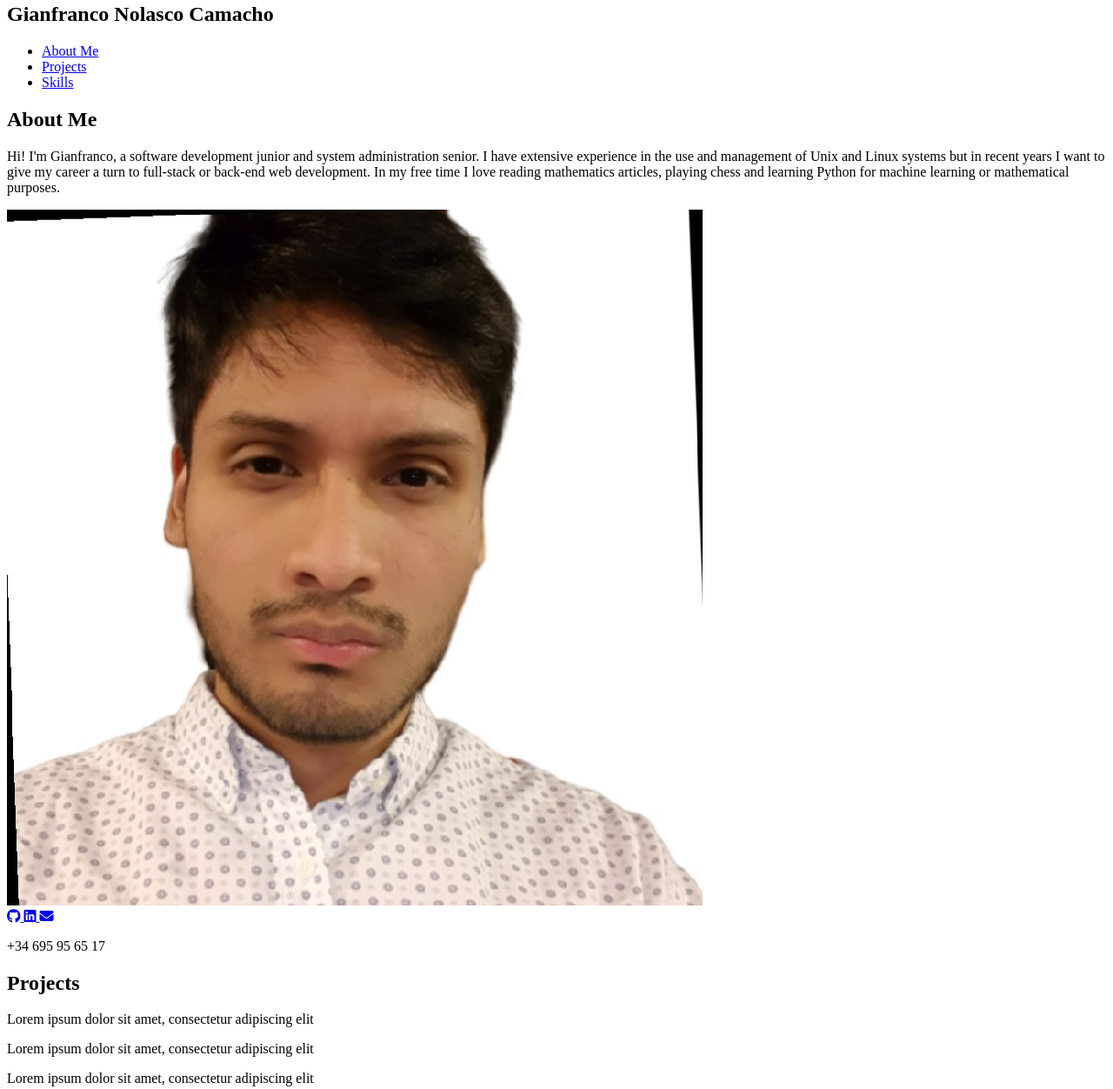
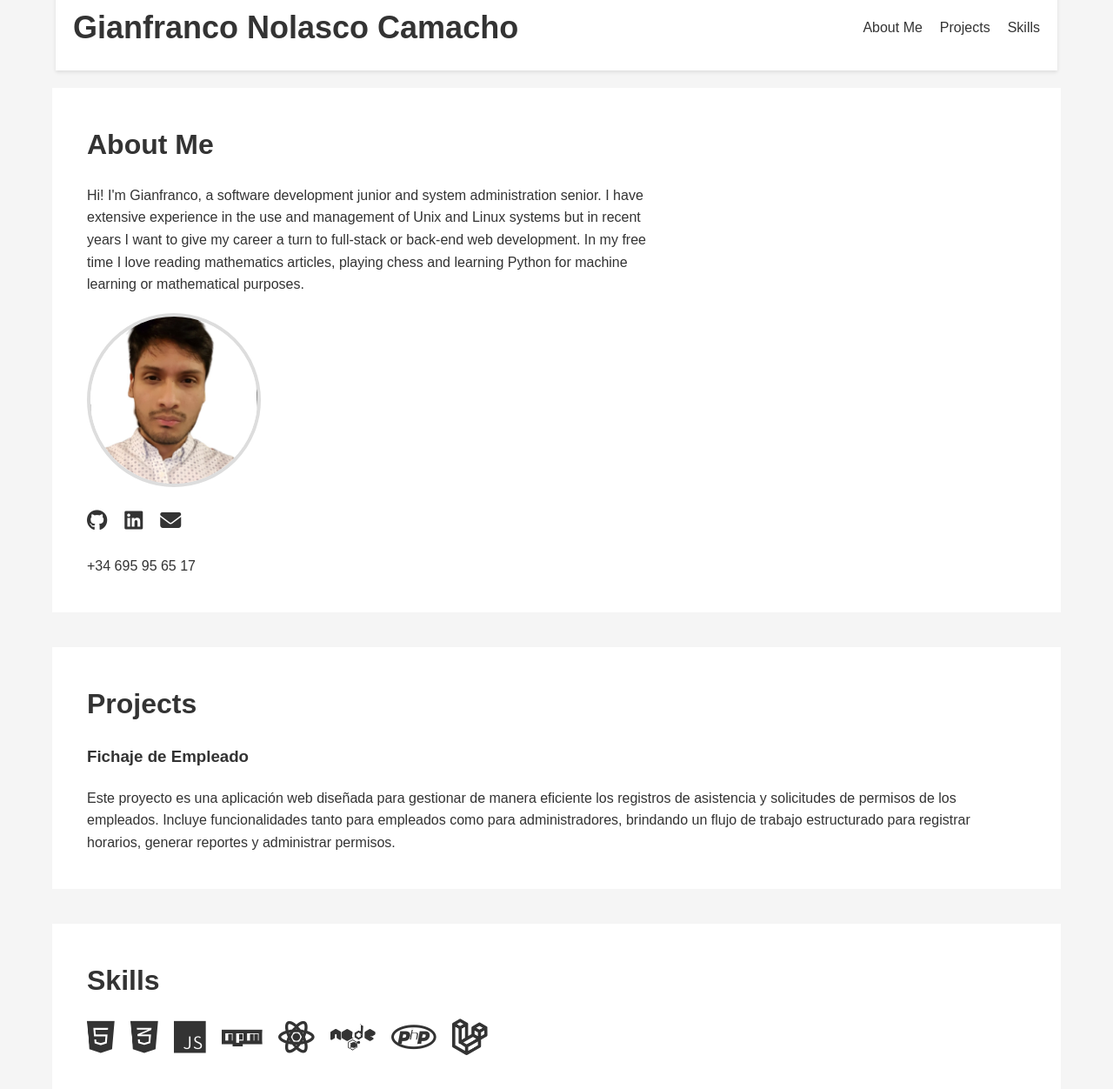
Before and after one commit to ncgianfranco/Portfolio, a plain HTML site: page index.html in a window 1280 px wide. Shown: the part 17-1269 px from the top of the page at 87% size. Drawn offline with Linux system fonts and the light colour scheme.

Commit message:
done de style

```diff
--- a/index.html
+++ b/index.html
@@ -5,6 +5,7 @@
     <meta name="viewport" content="width=device-width, initial-scale=1.0">
     <link rel="stylesheet" href="https://cdnjs.cloudflare.com/ajax/libs/font-awesome/6.7.1/css/all.min.css">
     <title>Portfolio - Gianfranco Nolasco Camacho</title>
+    <link rel="stylesheet" href="style.css">
 </head>
 <body>
     <nav>
@@ -18,6 +19,7 @@
     <main>
         <section id="about-me">
             <div class="about-me-container">
+                <div class="about-me-text-container">
                     <h2>About Me</h2>
                     <p>
                         Hi! I'm Gianfranco, a software development junior and system administration senior.
@@ -41,14 +43,18 @@
                   </div>
                   <p>+34 695 95 65 17</p>
                 </div>
+            </div>
+
         </section>
 
         <section id="projects">
             <h2>Projects</h2>
             <div class="projects-container">
-                <p>Lorem ipsum dolor sit amet, consectetur adipiscing elit</p>
-                <p>Lorem ipsum dolor sit amet, consectetur adipiscing elit</p>
-                <p>Lorem ipsum dolor sit amet, consectetur adipiscing elit</p>
+                <h3><a href="https://github.com/ncgianfranco/Fichaje-Empleados">Fichaje de Empleado</a></h3>
+                <p>Este proyecto es una aplicación web diseñada para gestionar de manera eficiente los registros de
+                    asistencia y solicitudes de permisos de los empleados. Incluye funcionalidades tanto para empleados
+                    como para administradores, brindando un flujo de trabajo estructurado para registrar horarios,
+                    generar reportes y administrar permisos.</p>
             </div>
         </section>
 
--- a/style.css
+++ b/style.css
@@ -0,0 +1,244 @@
+/* General Reset */
+* {
+    margin: 0;
+    padding: 0;
+    box-sizing: border-box;
+}
+
+/* Body Styles */
+body {
+    font-family: Arial, sans-serif;
+    background-color: #f5f5f5;
+    color: #333;
+    line-height: 1.6;
+}
+
+/* Navigation Bar */
+nav {
+    display: flex;
+    justify-content: space-between;
+    align-items: center;
+    background-color: #fff;
+    padding: 20px;
+    box-shadow: 0 2px 4px rgba(0, 0, 0, 0.1);
+    width: 90%; /* Define the width of the navbar */
+    max-width: 1200px; /* Max width for the navbar */
+    margin: 0 auto; /* Centers the navbar */
+}
+
+#main-developer {
+    font-size: 36px; /* Larger font size for h1 */
+    font-weight: bold;
+}
+
+.navigation-items {
+    list-style: none;
+    display: flex;
+    gap: 20px;
+}
+
+.navigation-items li a {
+    text-decoration: none;
+    color: #333;
+    font-size: 16px;
+    font-weight: 500;
+}
+
+.navigation-items li a:hover {
+    color: #007bff;
+}
+
+/* Main Content Layout */
+main {
+    max-width: 1200px;  /* Define max width to center content */
+    margin: 0 auto;     /* Centers the content */
+    padding: 20px;
+}
+
+/* About Me Section */
+#about-me {
+    display: flex;
+    flex-direction: row; /* Alineamos imagen y texto en fila */
+    justify-content: space-between; /* Espacio entre imagen y texto */
+    padding: 40px;
+    background-color: #fff;
+    margin-bottom: 40px;
+}
+
+.about-me-container {
+    display: flex;
+    flex-direction: column; /* Apilamos social links y teléfono debajo de la imagen */
+    gap: 20px;               /* Espaciado entre elementos */
+    align-items: flex-start;
+}
+
+.about-me-text-container {
+    max-width: 60%; /* Definimos un ancho máximo para el texto, para que no ocupe toda la línea */
+    flex-shrink: 0;  /* Evita que el contenedor de texto se encoja */
+    text-align: left;
+}
+
+.about-me-text {
+    text-align: left;
+}
+
+.about-me-text h2 {
+    font-size: 32px;
+    margin-bottom: 20px;
+}
+
+.about-me-text p {
+    font-size: 16px;
+    line-height: 1.6;
+}
+
+.portrait {
+    width: 100px; /* Tamaño más grande de la imagen */
+    height: 200px;
+    border-radius: 50%;
+    object-fit: cover;
+    border: 4px solid #ddd;
+}
+
+.social-links {
+    display: flex;
+    gap: 20px;
+}
+
+.social-links a {
+    color: #333;
+    font-size: 24px;
+    text-decoration: none;
+}
+
+.social-links a:hover {
+    color: #007bff;
+}
+
+#projects,
+#skills {
+    padding: 40px;
+    background-color: #fff;
+    margin-bottom: 40px;
+}
+
+h2 {
+    font-size: 32px; /* Set all h2 to the same font size */
+    margin-bottom: 20px;
+    text-align: left; /* Align h2 to the left */
+}
+
+.projects-container, .skills-container {
+    display: flex;
+    gap: 20px;
+    flex-wrap: wrap;
+}
+
+.projects-container h3 a{
+    text-decoration: none;
+    color: #333;
+}
+
+.projects-container h3 a:hover{
+    font-size: 30px;
+    color: #007bff;
+}
+
+.skills-container i {
+    font-size: 16px;
+    font-weight: bold;
+}
+
+/* Skills Section */
+.skills-container i {
+    font-size: 40px;
+    color: #333;
+}
+
+/* Footer */
+footer {
+    background-color: #fff;
+    text-align: center;
+    padding: 20px;
+    color: #333;
+}
+
+/* Media Queries for Mobile and Tablet */
+@media (max-width: 768px) {
+    /* Navigation Bar */
+    nav {
+        flex-direction: column;
+        align-items: center;
+    }
+
+    #main-developer {
+        margin-bottom: 20px;
+    }
+
+    .navigation-items {
+        flex-direction: column;
+        align-items: center;
+    }
+
+    /* About Me Section */
+    #about-me {
+        flex-direction: column; /* En pantallas pequeñas, apilamos texto e imagen */
+        align-items: center;
+        padding: 20px;
+    }
+
+    .about-me-container {
+        flex-direction: column;
+        align-items: center;
+    }
+
+    .about-me-text {
+        text-align: center;
+        max-width: 100%;
+    }
+
+    .portrait {
+        width: 120px;
+        height: 120px;
+    }
+
+    /* Projects Section */
+    #projects {
+        padding: 20px;
+    }
+
+    .projects-container {
+        flex-direction: column;
+        align-items: center;
+    }
+
+    /* Skills Section */
+    .skills-container {
+        justify-content: center;
+    }
+
+    .skills-container i {
+        font-size: 30px;
+    }
+
+    /* Footer */
+    footer {
+        font-size: 14px;
+    }
+}
+
+@media (min-width: 769px) {
+    .about-me-container {
+        flex-direction: column;
+        align-items: flex-start;
+    }
+
+    .about-me-text-container {
+        max-width: 60%; /* Mantén el ancho del texto para pantallas grandes */
+    }
+
+    .portrait {
+        width: 200px;
+        height: 200px;
+    }
+}
```
Lines whose indentation alone changed are shown as unchanged.
